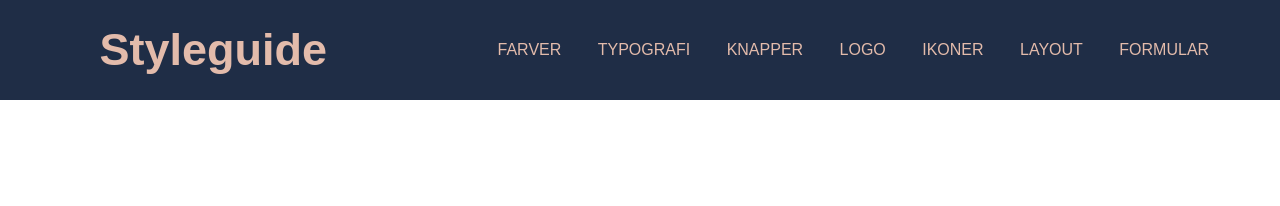
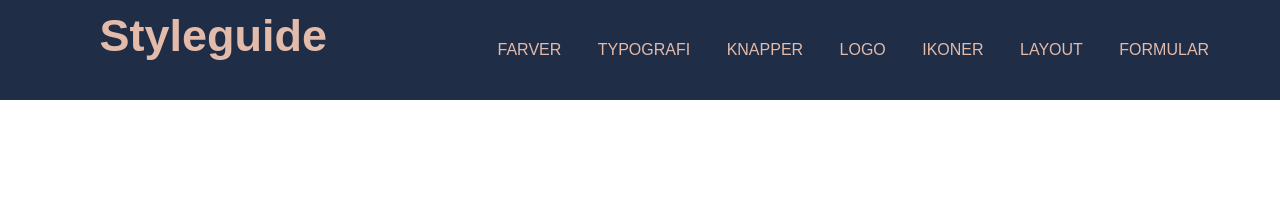
Before and after one commit to jako7617/projekt4, a plain HTML site: page styleguide/index.html in a window 1280 px wide. Shown: the top 206 px of the page. Drawn offline with Linux system fonts and the light colour scheme.

Commit message:
Update stylesheet.css

```diff
--- a/styleguide/css/stylesheet.css
+++ b/styleguide/css/stylesheet.css
@@ -34,8 +34,6 @@ header .header-brand {
   text-align: center;
   grid-column: 1 / 2;
   grid-row: 1 / 2;
-  justify-self: flex-end;
-  align-self: center;
 }
 
 header .header-brand:hover {
```
